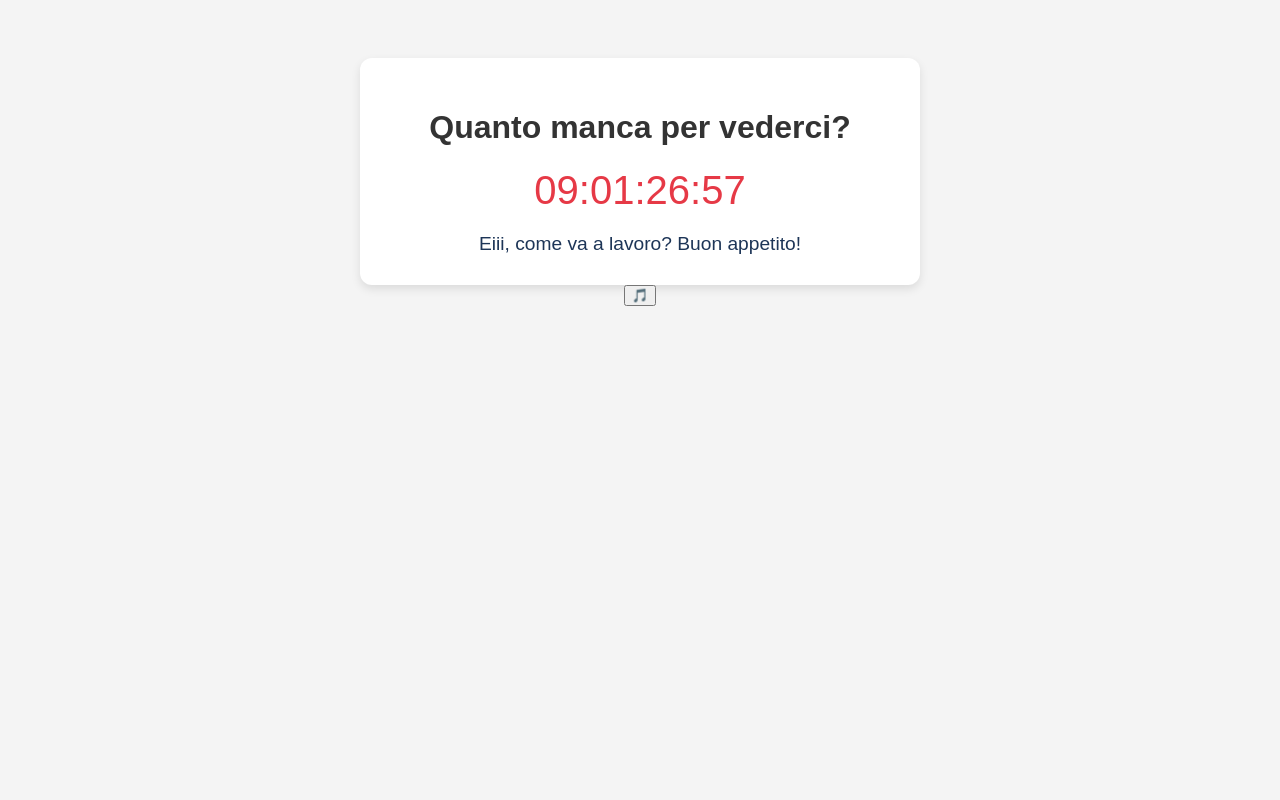
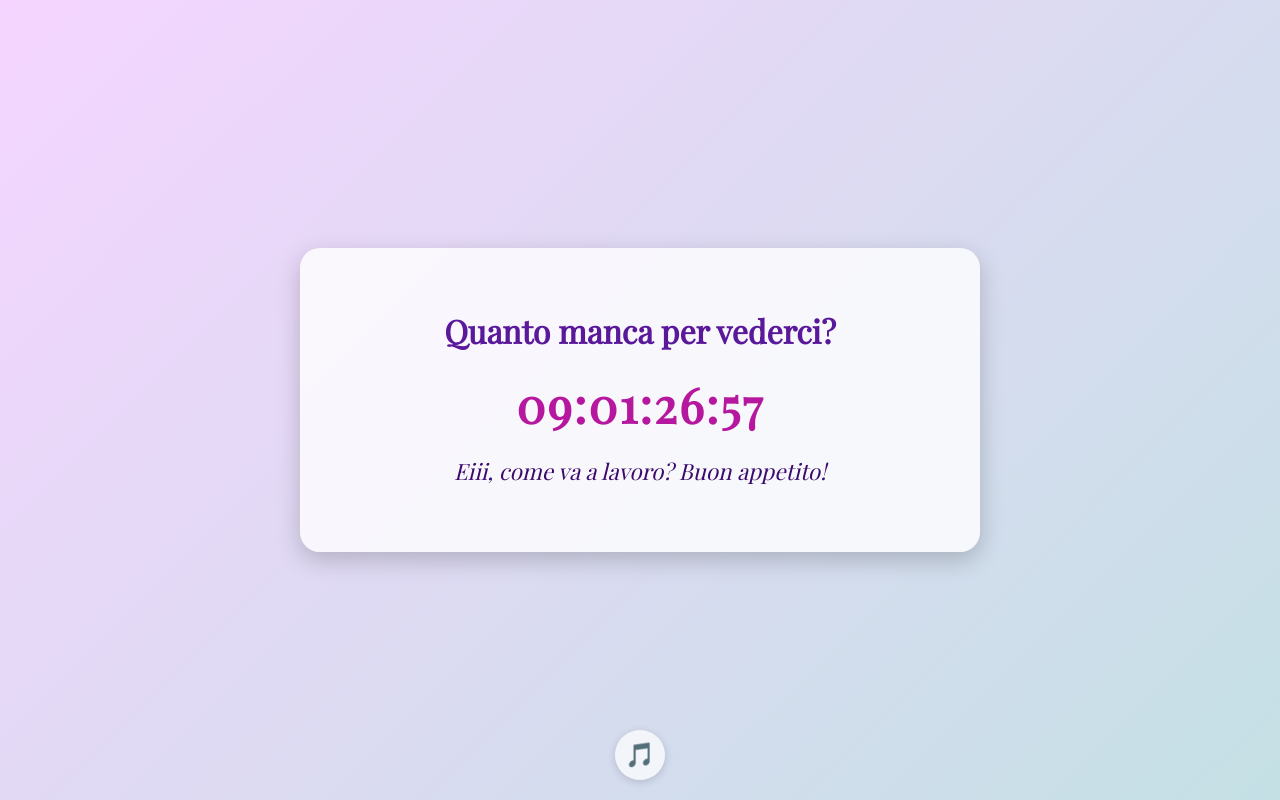
Before and after one commit to StefanoContrino/Timer, a plain HTML site: page index.html in a window 1280 px wide. Drawn offline with nearby package versions, Linux system fonts and the light colour scheme.

Commit message:
Update style.css

```diff
--- a/style.css
+++ b/style.css
@@ -1,28 +1,91 @@
 body {
-    font-family: 'Arial', sans-serif;
-    background-color: #f4f4f4;
-    color: #333;
-    text-align: center;
-    padding: 50px;
+  margin: 0;
+  font-family: 'Playfair Display', serif;
+  background: linear-gradient(135deg, #f5d5ff, #c4e0e5);
+  color: #2c2c2c;
+  display: flex;
+  justify-content: center;
+  align-items: center;
+  height: 100vh;
+  overflow: hidden;
 }
 
+#music-toggle {
+  position: fixed;
+  bottom: 20px;
+  left: 50%;
+  transform: translateX(-50%);
+  background: rgba(255, 255, 255, 0.7);
+  border: none;
+  border-radius: 50%;
+  width: 50px;
+  height: 50px;
+  font-size: 24px;
+  cursor: pointer;
+  box-shadow: 0 2px 8px rgba(0,0,0,0.15);
+  transition: background 0.3s ease;
+  z-index: 1000;
+}
+
+#music-toggle:hover {
+  background: rgba(255, 255, 255, 1);
+}
+
+/* Backgrounds dinamici */
+body.morning {
+  background: linear-gradient(135deg, #fceabb, #f8b500);
+}
+
+body.afternoon {
+  background: linear-gradient(135deg, #a1c4fd, #c2e9fb);
+}
+
+body.evening {
+  background: linear-gradient(135deg, #667eea, #764ba2);
+  color: #f0e7ff;
+}
+
+body.night {
+  background: linear-gradient(135deg, #0f2027, #203a43, #2c5364);
+  color: #d0d6f9;
+}
+
+
 .container {
-    background: white;
-    border-radius: 12px;
-    padding: 30px;
-    box-shadow: 0 4px 10px rgba(0,0,0,0.1);
-    max-width: 500px;
-    margin: auto;
+  background: rgba(255, 255, 255, 0.8);
+  border-radius: 20px;
+  padding: 40px;
+  box-shadow: 0 8px 25px rgba(0,0,0,0.2);
+  max-width: 600px;
+  width: 90%;
+  text-align: center;
+  animation: fadeIn 1.5s ease-in;
+}
+
+h1 {
+  font-size: 2em;
+  margin-bottom: 20px;
+  color: #5a189a;
 }
 
 #countdown {
-    font-size: 2.5em;
-    margin: 20px 0;
-    color: #e63946;
+  font-size: 3em;
+  color: #b5179e;
+  letter-spacing: 2px;
+  margin-bottom: 20px;
+  font-weight: bold;
 }
 
 #message {
-    font-size: 1.2em;
-    margin-top: 20px;
-    color: #1d3557;
+  font-size: 1.4em;
+  color: #3c096c;
+  font-style: italic;
+  transition: opacity 0.5s ease;
+  min-height: 2.5em;
 }
+
+/* Fade-in effect */
+@keyframes fadeIn {
+  0% { opacity: 0; transform: translateY(20px); }
+  100% { opacity: 1; transform: translateY(0); }
+}
```
Lines whose indentation alone changed are shown as unchanged.
